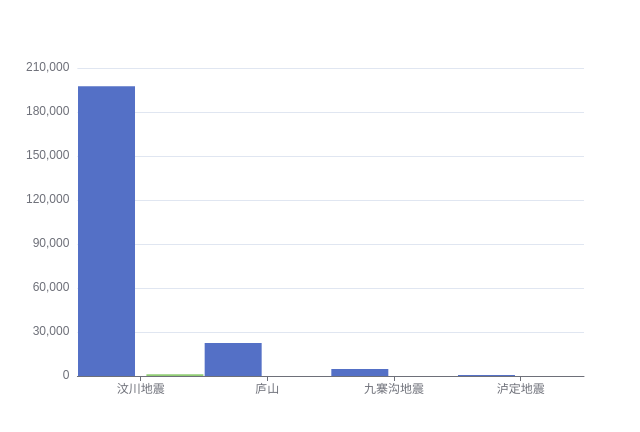
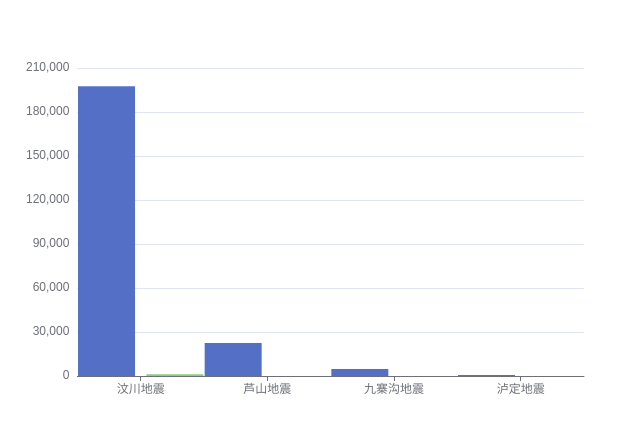
Before and after one commit to yangchunfan/echarts, a plain HTML site: page index.html in a window 1280 px wide. Shown: the full height of the page, 0-640 px from the left. Drawn offline with nearby package versions, Linux system fonts and the light colour scheme.

Commit message:
Update index.html

```diff
--- a/index.html
+++ b/index.html
@@ -30,7 +30,7 @@
   xAxis: [
     {
       type: 'category',
-      data: ['汶川地震', '庐山','九寨沟地震','泸定地震'],
+      data: ['汶川地震', '芦山地震','九寨沟地震','泸定地震'],
       axisTick: {
         alignWithLabel: true
       }
@@ -43,7 +43,7 @@
   ],
   series: [
     {
-      name: '滑坡次数次数',
+      name: '滑坡次数',
       type: 'bar',
       barWidth: '45%',
       data: [197481, 22528, 4834, 699]
```
